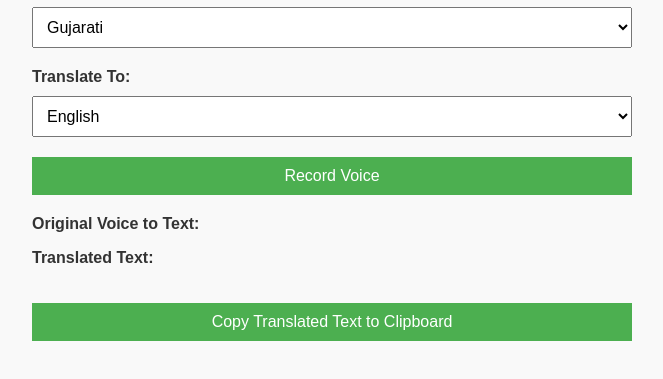
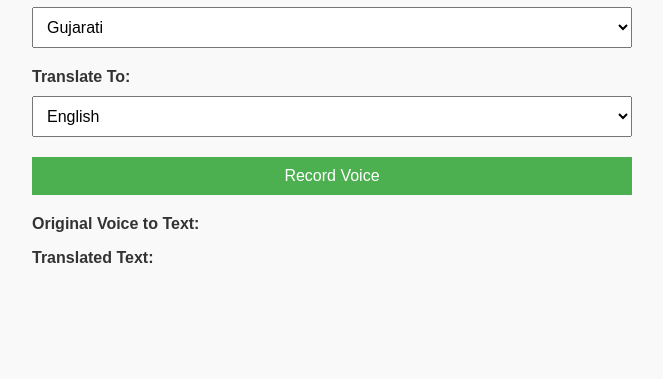
Before and after one commit to SondagarMit/voicetotext, a plain HTML site: page index.html in a window 1280 px wide. Shown: the part 121-500 px from the top of the page, without its empty margins (308-971 px from the left). Drawn offline with Linux system fonts and the light colour scheme.

Commit message:
Update index.html

```diff
--- a/index.html
+++ b/index.html
@@ -95,23 +95,6 @@
     <script>
 
 
-         // Function to copy translated text to the clipboard
-    function copyToClipboard() {
-        const translatedText = document.getElementById("translated-text").textContent;
-        if (!translatedText || translatedText.trim() === "") {
-            alert("No translated text to copy!");
-            return;
-        }
-
-        // Copy to clipboard
-        navigator.clipboard.writeText(translatedText).then(() => {
-            alert("Translated text copied to clipboard! Open WhatsApp Web and paste it.");
-        }).catch(err => {
-            console.error("Failed to copy text:", err);
-            alert("Failed to copy text. Please try again.");
-        });
-    }
-
         // Voice recording function
         async function startVoiceRecording() {
             const recordingStatus = document.getElementById("recording-status");
@@ -171,7 +154,5 @@
             }
         }
     </script>
-    <button onclick="copyToClipboard()">Copy Translated Text to Clipboard</button>
-
 </body>
 </html>
```
